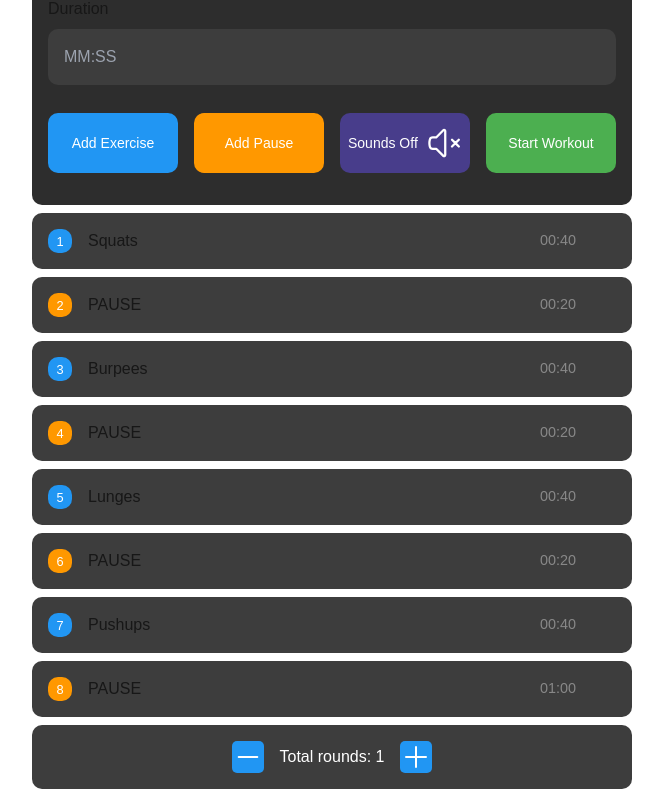
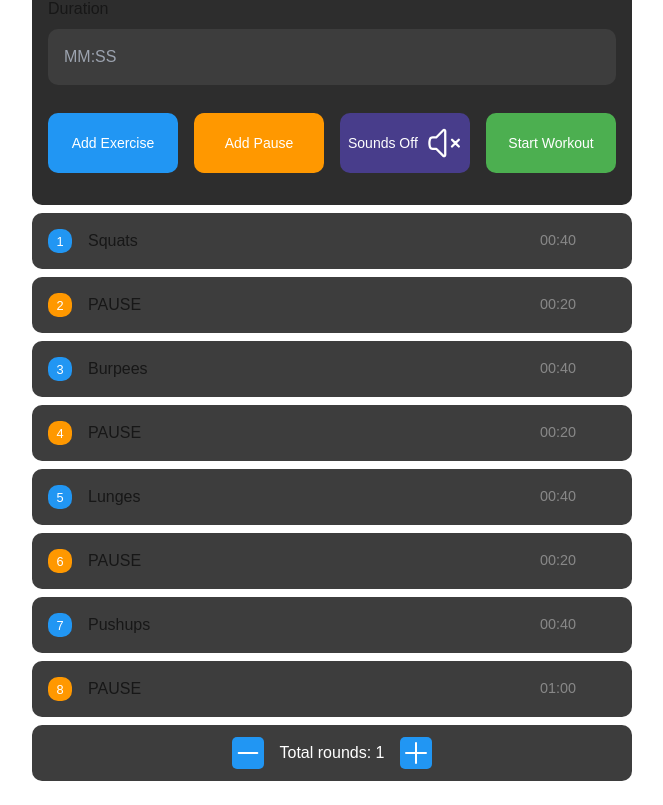
Before and after one commit to Joonasjoonasjoonas/workout-timer, a Next.js app: page / in a window 1280 px wide. Shown: the part 227-1032 px from the top of the page, without its empty margins (308-971 px from the left). Built offline with nearby package versions, Linux system fonts and the light colour scheme.

Commit message:
stylefixes

```diff
--- a/src/app/globals.css
+++ b/src/app/globals.css
@@ -587,11 +587,12 @@ body {
 .total-rounds {
   background-color: #3d3d3d;
   border-radius: 10px;
-  padding: 1rem;
+  padding: 0.5rem 1rem; /* Reduced vertical padding to match step items */
   display: flex;
   align-items: center;
   justify-content: center;
   margin-bottom: 1rem;
+  min-height: 56px; /* This matches the height of step items */
 }
 
 .total-rounds-controls {
--- a/src/components/TotalRounds.tsx
+++ b/src/components/TotalRounds.tsx
@@ -17,8 +17,6 @@ export function TotalRounds({ repeatCount, setRepeatCount }: TotalRoundsProps) {
       setRepeatCount((currentValue - 1).toString());
     }
   };
-
-  const currentValue = parseInt(repeatCount) || 1;
 
   return (
     <div className="total-rounds">
```
